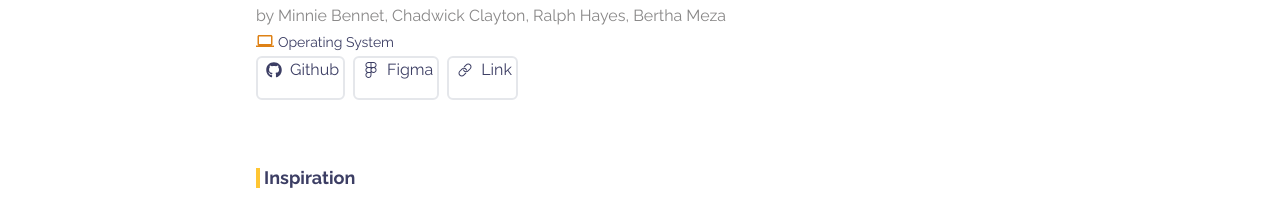
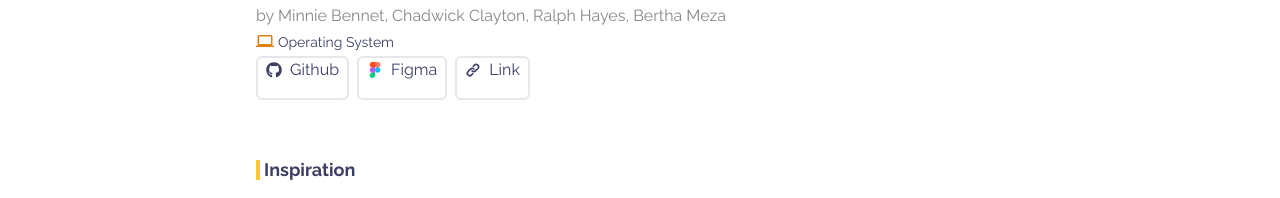
Before and after one commit to acm-ucr/senior-design-website, a Next.js app: page /projects/details in a window 1280 px wide. Shown: the part 564-762 px from the top of the page. Built offline with nearby package versions, Linux system fonts and the light colour scheme.

Commit message:
still white space under

```diff
--- a/src/components/details/Title.jsx
+++ b/src/components/details/Title.jsx
@@ -7,9 +7,9 @@ import compilerlogo from "../../../public/svg/compiler.svg";
 import oslogo from "../../../public/svg/operating-systems.svg";
 import ailogo from "../../../public/svg/artificial-intelligence.svg";
 import otherslogo from "../../../public/svg/others.svg";
+import figmaLogo from "@/public/figma.png";
 import { FaGithub } from "react-icons/fa";
-import { IoIosLink } from "react-icons/io";
-import { FaFigma } from "react-icons/fa";
+import { HiLink } from "react-icons/hi";
 
 const logos = {
   emblogo,
@@ -40,18 +40,20 @@ const Title = ({ year, projectName, teamMembers, type, logo }) => {
         />
         <p className="text-senior-purple-100 text-sm mb-1">{type}</p>
       </div>
-      <div className="flex pb-5">
-        <div className="flex border-2 rounded">
+      <div className="flex pb-10 inline-block">
+        <div className="flex md:border-2 rounded float-sm-smart">
           <FaGithub className="mt-1 mx-2" />
-          <p className="flex-shrink-0 pr-1">Github</p>
+          <p className="p-0 mr-2">Github</p>
         </div>
         <div className="flex border-2 rounded mx-2">
-          <FaFigma className="mt-1 mx-2" />
-          <p className="flex-shrink-0 pr-1">Figma</p>
+          <div className="mt-1 mx-2 w-4 h-4">
+            <Image src={figmaLogo} />
+          </div>
+          <p className="p-0 mr-2">Figma</p>
         </div>
         <div className="flex border-2 rounded">
-          <IoIosLink className="mt-1 mx-2" />
-          <p className="flex-shrink-0 pr-1">Link</p>
+          <HiLink className="mt-1 mx-2" flex flip="horizontal" />
+          <p className="p-0 mr-2">Link</p>
         </div>
       </div>
     </div>
```
Also changed, not shown: public/figma.png (added).
